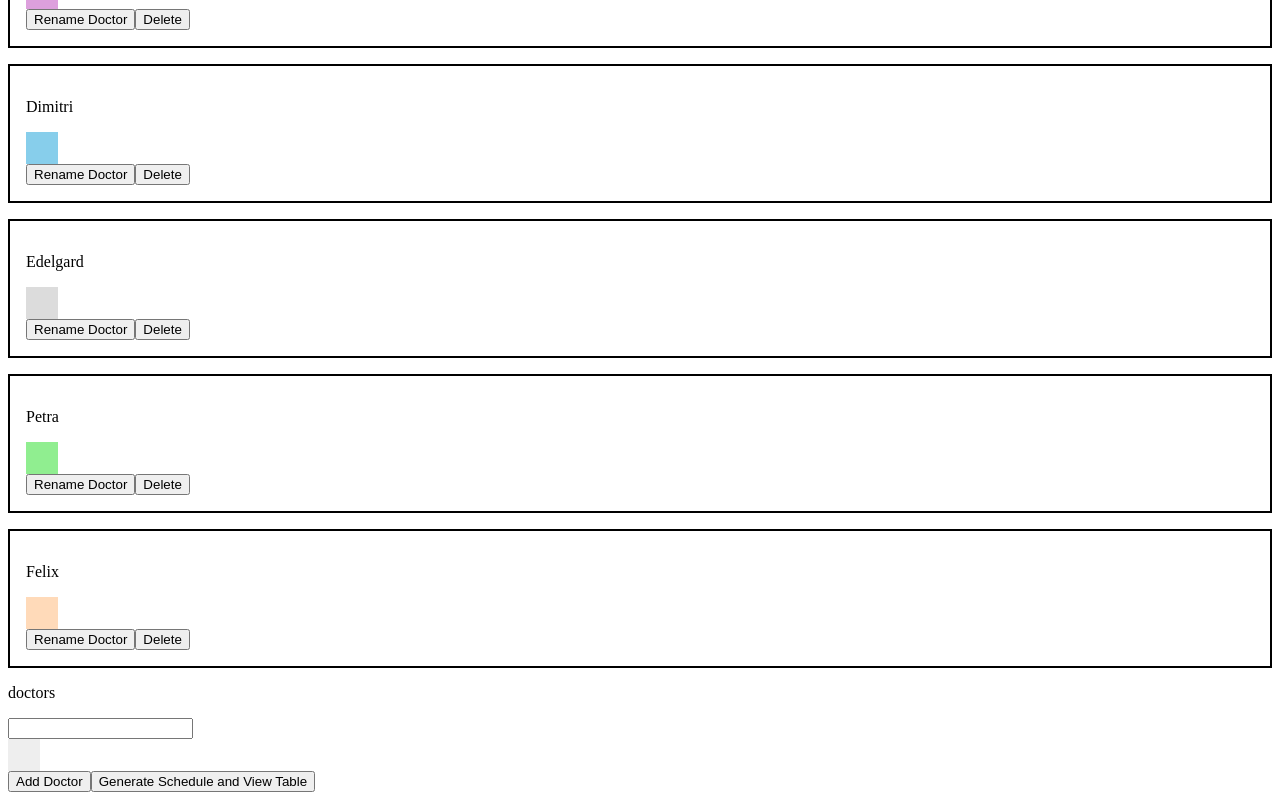
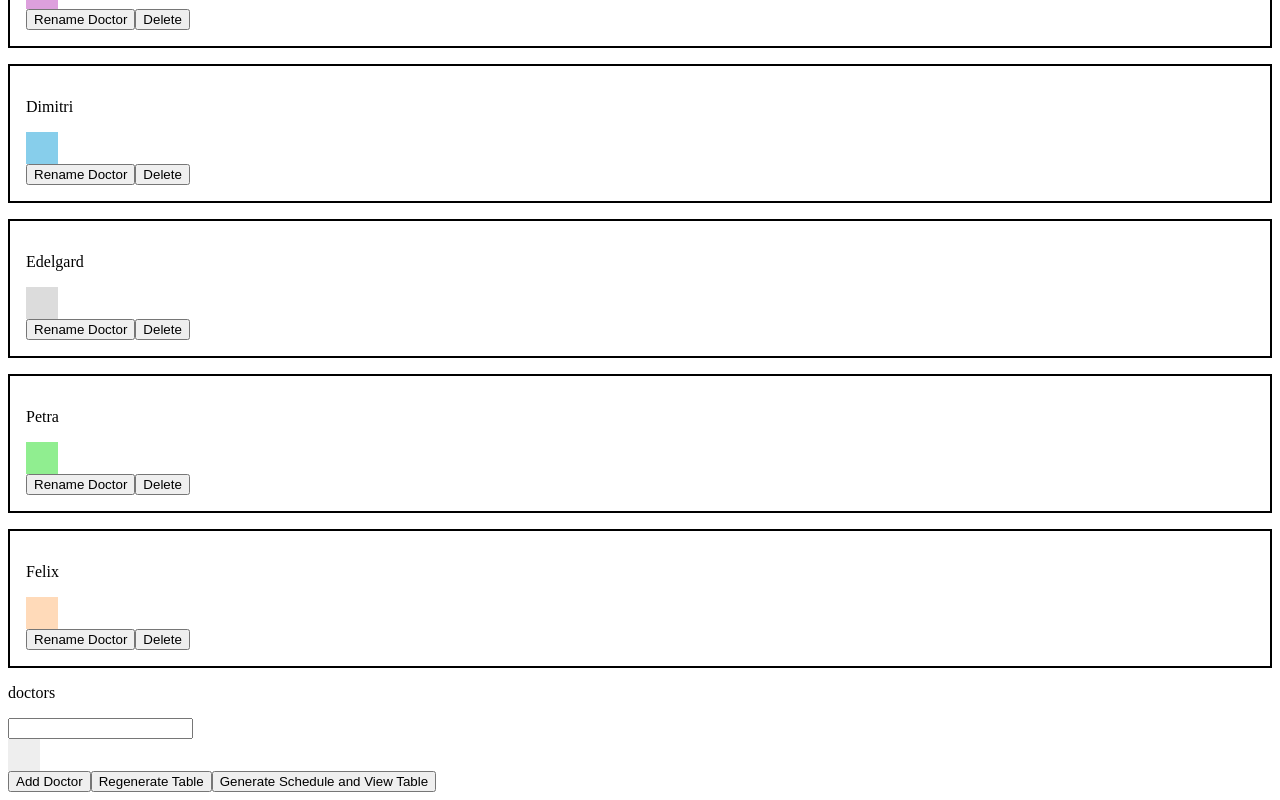
Before and after one commit to Subhavich/doc-sche, a React (Vite) app: page / in a window 1280 px wide. Shown: the part 1007-1807 px from the top of the page. Built offline with nearby package versions, Linux system fonts and the light colour scheme.

Commit message:
add some redirection button based on isGenerated

```diff
--- a/src/App.jsx
+++ b/src/App.jsx
@@ -60,9 +60,7 @@ function App() {
 
   return (
     <div>
-      <button onClick={() => setDisplay((prev) => (prev ? null : true))}>
-        Switch display
-      </button>
+      <button>Switch display</button>
       <button
         onClick={() => {
           clearLocalStorage(["tableSlots", "tableDoctors", "isGenerated"]);
@@ -72,14 +70,23 @@ function App() {
         Clear Local
       </button>
       {display ? (
-        <EditingPage config={config} setConfig={setConfig} />
+        <EditingPage
+          config={config}
+          setConfig={setConfig}
+          isGenerated={loadFromLocalStorage("isGenerated")}
+        />
       ) : (
         <TablePage initialSlots={initialSlots} doctors={doctors} />
       )}
       {/* Button to generate schedule and switch display */}
-      {display && (
+      {display && !loadFromLocalStorage("isGenerated") && (
         <button onClick={handleGenerateSchedule}>
           Generate Schedule and View Table
+        </button>
+      )}
+      {loadFromLocalStorage("isGenerated") && (
+        <button onClick={() => setDisplay((prev) => (prev ? null : true))}>
+          Switch Page
         </button>
       )}
     </div>
--- a/src/EditPage.jsx
+++ b/src/EditPage.jsx
@@ -1,23 +1,10 @@
 import { useRef, useState, useEffect } from "react";
 import { Compact } from "@uiw/react-color";
 import { createNewDoctor } from "./utils/doctorCreation";
+import { MONTHS } from "./utils/static";
 // Editing Page
-const MONTHS = [
-  "January",
-  "February",
-  "March",
-  "April",
-  "May",
-  "June",
-  "July",
-  "August",
-  "September",
-  "October",
-  "November",
-  "December",
-];
 
-export default function EditingPage({ config, setConfig }) {
+export default function EditingPage({ config, setConfig, isGenerated }) {
   const handleStartChange = (load, e) => {
     setConfig((pv) => {
       const newValue = e.target.value;
@@ -36,6 +23,7 @@ export default function EditingPage({ config, setConfig }) {
     });
   };
 
+  const [generated, setGenerated] = useState(isGenerated);
   return (
     <>
       {/* Just for Logging */}
@@ -58,7 +46,19 @@ export default function EditingPage({ config, setConfig }) {
       />
       <p>Add or Delete doctors</p>
       <DoctorSection config={config} setConfig={setConfig} />
-      <DoctorInput config={config} handleAddDoctor={handleAddDoctor} />
+      {!generated && (
+        <DoctorInput config={config} handleAddDoctor={handleAddDoctor} />
+      )}
+      {generated && (
+        <button onClick={() => setGenerated((prev) => !prev)}>
+          Add Doctors (Table Will Be Recreated)
+        </button>
+      )}
+      {!generated && (
+        <button onClick={() => setGenerated((prev) => !prev)}>
+          Regenerate Table
+        </button>
+      )}
     </>
   );
 }
```
